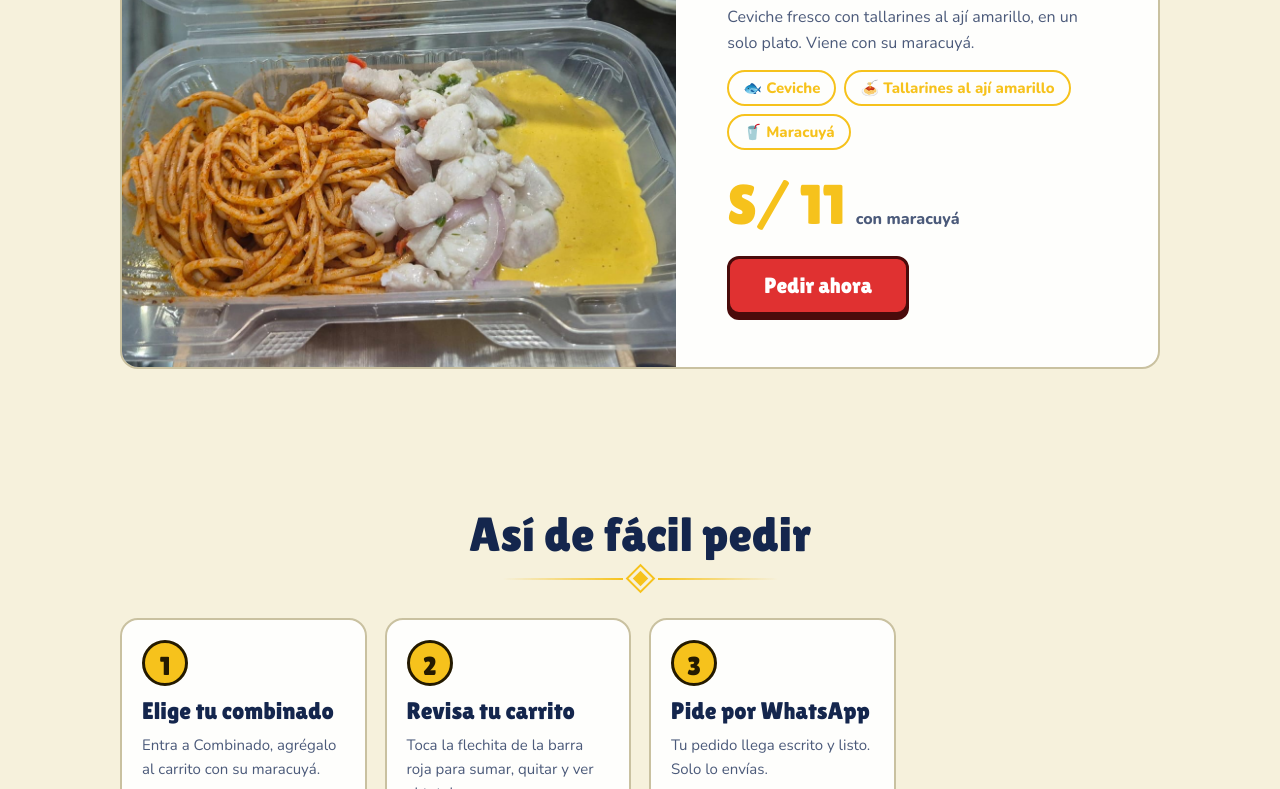
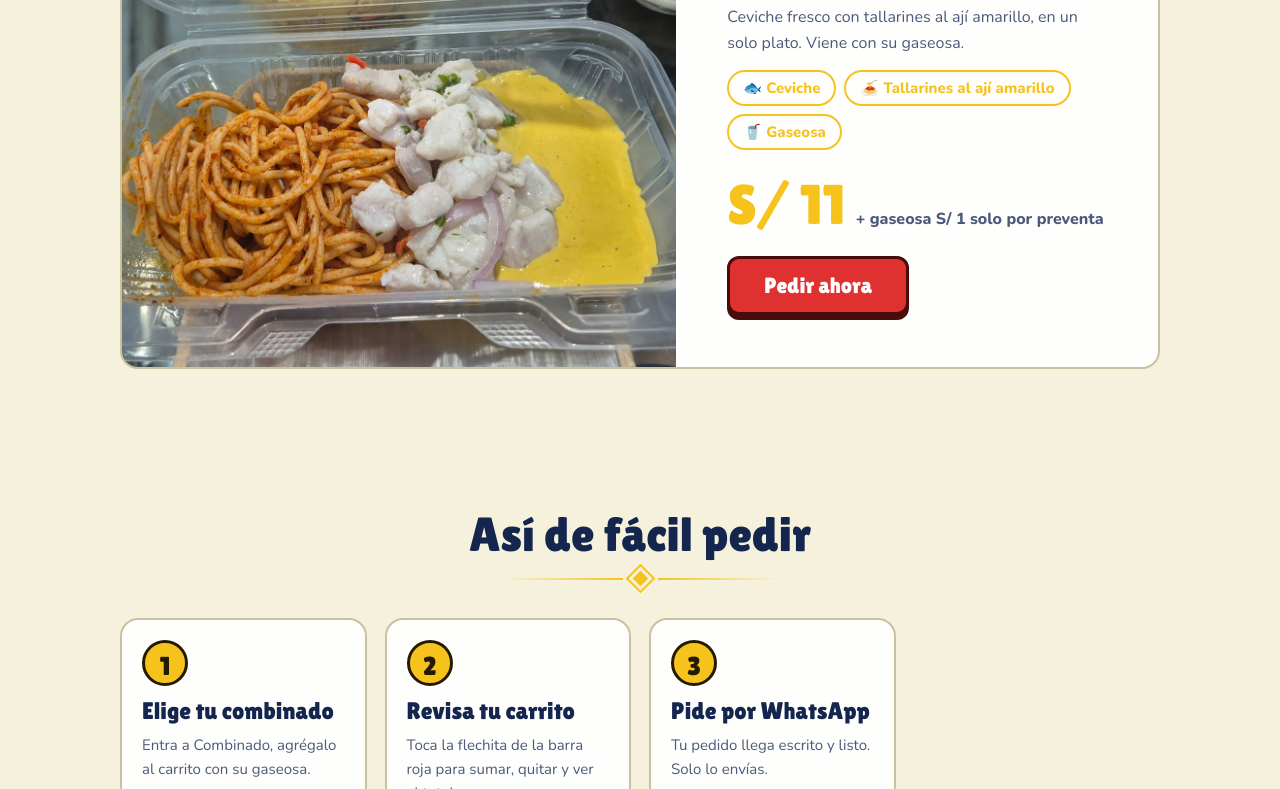
Before and after one commit to puntocombinado/puntocombinado.github.io, a plain HTML site: page index.html in a window 1280 px wide. Shown: the part 1031-1820 px from the top of the page. Drawn offline with nearby package versions, Linux system fonts and the light colour scheme.

Commit message:
Update index.html

```diff
--- a/index.html
+++ b/index.html
@@ -13,11 +13,11 @@
 <img src="logo.png" alt="Logo de Punto Combinado"></div></div>
 <div class="marq" aria-hidden="true"><div class="track"><span>🐟 Pescado fresco</span><span>🍋 Limón y ají al momento</span><span>🍽️ Un solo combinado, bien hecho</span><span>📲 Pide por WhatsApp</span><span>💜 Paga con Yape</span><span>🐟 Pescado fresco</span><span>🍋 Limón y ají al momento</span><span>🥇 Un solo ceviche, bien hecho</span><span>📲 Pide por WhatsApp</span><span>💜 Paga con Yape</span></div></div>
 <section id="carta"><div class="wrap"><div class="title"><h2>Nuestro combinado</h2><div class="orn"><b></b></div></div>
-<a class="card prod hot wide" href="combinado.html" style="text-decoration:none;color:inherit"><img class="pic" src="combinado.jpg" alt="Punto Combinado" loading="lazy" onerror="this.remove()"><div class="pbody"><h3>Punto Combinado</h3><p>Ceviche fresco con tallarines al ají amarillo, en un solo plato. Viene con su maracuyá.</p>
-<div class="chips"><span>🐟 Ceviche</span><span>🍝 Tallarines al ají amarillo</span><span>🥤 Maracuyá</span></div>
-<div class="wrow"><div class="price">S/ 11 <small>con maracuyá</small></div><span class="btn red">Pedir ahora</span></div></div></a>
+<a class="card prod hot wide" href="combinado.html" style="text-decoration:none;color:inherit"><img class="pic" src="combinado.jpg" alt="Punto Combinado" loading="lazy" onerror="this.remove()"><div class="pbody"><h3>Punto Combinado</h3><p>Ceviche fresco con tallarines al ají amarillo, en un solo plato. Viene con su gaseosa.</p>
+<div class="chips"><span>🐟 Ceviche</span><span>🍝 Tallarines al ají amarillo</span><span>🥤 Gaseosa</span></div>
+<div class="wrow"><div class="price">S/ 11 <small>+ gaseosa S/ 1 solo por preventa</small></div><span class="btn red">Pedir ahora</span></div></div></a>
 </div></section><section><div class="wrap"><div class="title"><h2>Así de fácil pedir</h2><div class="orn"><b></b></div></div><div class="grid">
-<div class="card step"><div class="num">1</div><h3>Elige tu combinado</h3><p>Entra a Combinado, agrégalo al carrito con su maracuyá.</p></div>
+<div class="card step"><div class="num">1</div><h3>Elige tu combinado</h3><p>Entra a Combinado, agrégalo al carrito con su gaseosa.</p></div>
 <div class="card step"><div class="num">2</div><h3>Revisa tu carrito</h3><p>Toca la flechita de la barra roja para sumar, quitar y ver el total.</p></div>
 <div class="card step"><div class="num">3</div><h3>Pide por WhatsApp</h3><p>Tu pedido llega escrito y listo. Solo lo envías.</p></div></div></div></section>
 <section><div class="wrap"><div class="title"><h2>Lo que dicen nuestros clientes</h2><div class="orn"><b></b></div></div><div class="grid">
```
